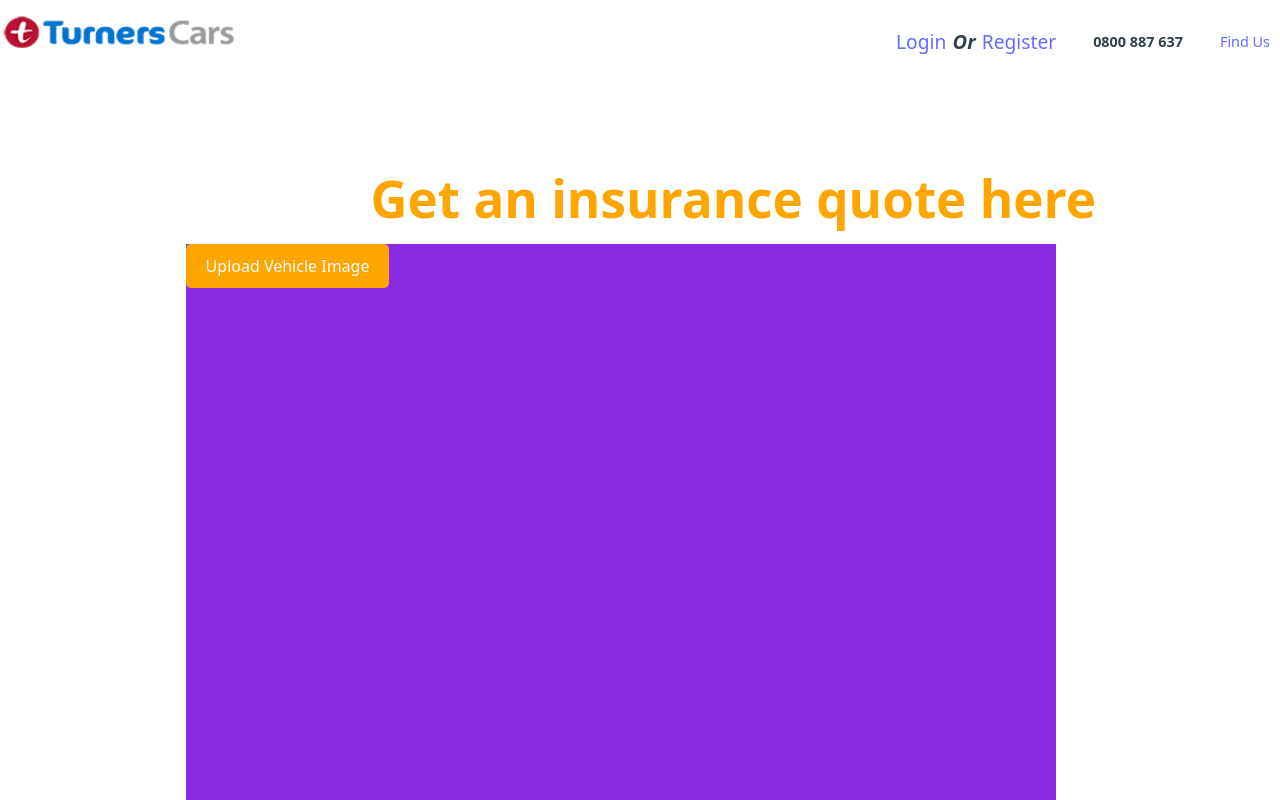
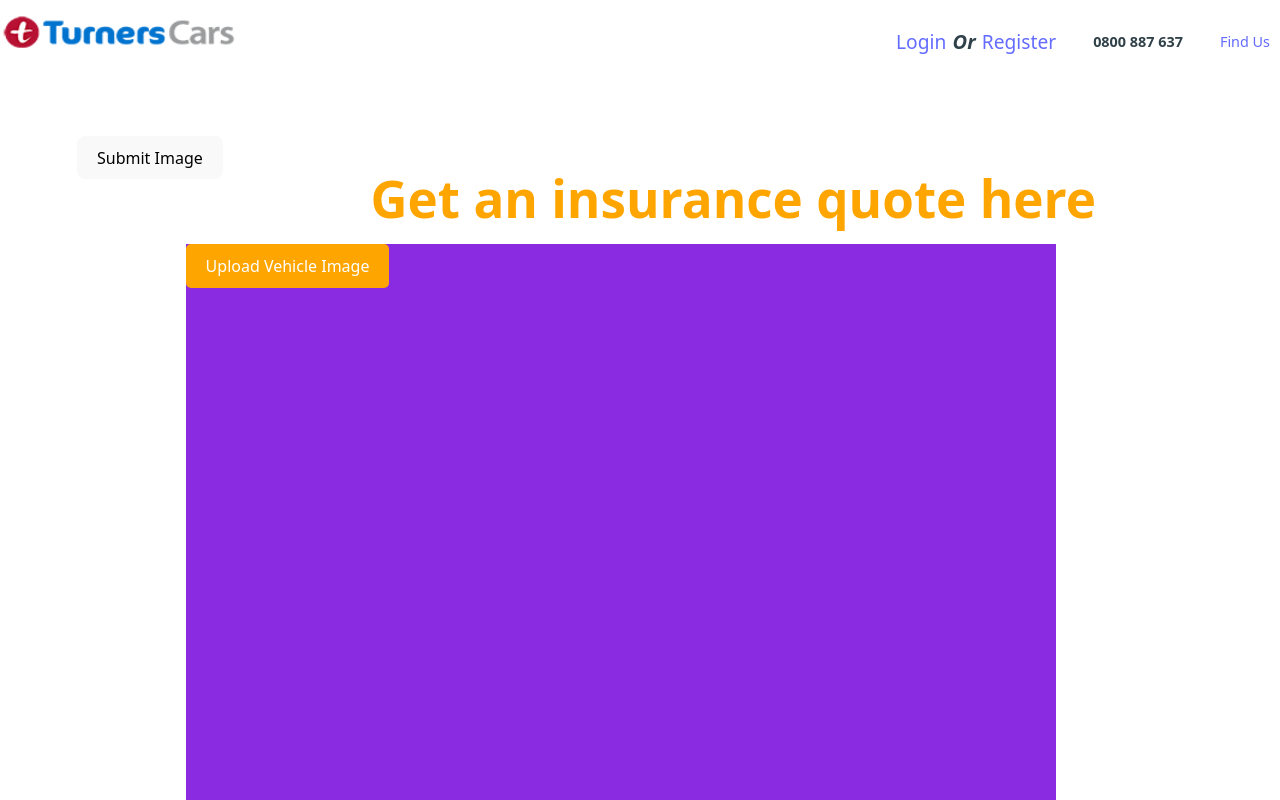
Before and after one commit to Brittany-Potato/mission1, a React (Vite) app: page /MainContainer in a window 1280 px wide. Built offline with nearby package versions, Linux system fonts and the light colour scheme.

Commit message:
Got the frontend button connected to the backend

```diff
--- a/src/components/MainContainer/MainContainer.jsx
+++ b/src/components/MainContainer/MainContainer.jsx
@@ -4,21 +4,77 @@ import styles from "./MainContainer.module.css";
 export default function MainContainer() {
   //Variables
   const [fileName, setFileName] = useState("");
+  const [file, setFile] = useState(null);
 
+
+  //The function that allows a user to upload a file/image
   const handleFileChange = (event) => {
     if (event.target.files.length > 0) {
-        setFileName(event.target.files[0].name);
+      const selectedFile = event.target.files[0];
+      setFile(selectedFile);
+      setFileName(selectedFile.name);
     }
   };
+
+  //backend
+  const uploadToBackend = async () => {
+    if (!fileName) {
+      alert("Please select a file first.");
+      return;
+    }
+
+    const formData = new FormData();
+    formData.append("file", file); //the backends expected key is now "file"
+
+    try {
+      const response = await fetch("http://localhost:4000/upload", {
+        method: "POST",
+        body: formData,
+      });
+
+
+
+      if (response.ok) {
+    const contentType = response.headers.get("content-type");
+
+    if (contentType && contentType.includes("application/json")) {
+      const data = await response.json(); // expects valid JSON
+      alert("Uploaded successfully!");
+      console.log(data);
+    } else {
+      alert("Upload succeeded but server did not return JSON");
+    }
+
+  } else {
+    const errorData = await response.json();
+    alert("Upload failed: " + (errorData?.error || "Unknown error"));
+    console.error("Upload failed with status", response.status, errorData);
+  }
+} catch (error) {
+  console.error("Error uploading file:", error);
+  alert("Upload failed: " + error.message);
+}}
 
   return (
     <div className={styles.maindivcontainer}>
       <h1 className={styles.title}>Get an insurance quote here</h1>
       <div className={styles.imagediv}>
-          <input type="file" accept="image/*" id='fileUpload' onChange={handleFileChange} className={styles.hiddenbutton}/>
-          <label htmlFor="fileUpload" className={styles.custombutton}>Upload Vehicle Image</label>
+        {/* Had to create a div to contain the button inorder to style it properly */}
+        <input
+          type="file"
+          accept="image/*"
+          id="fileUpload"
+          onChange={handleFileChange}
+          className={styles.hiddenbutton}
+        />
+        <label htmlFor="fileUpload" className={styles.custombutton}>
+          Upload Vehicle Image
+        </label>
         {fileName && <p>Selected file: {fileName}</p>}
+      </div>
+      <div>
+        <button onClick={uploadToBackend} className={styles.uploadbutton}>Submit Image</button>
       </div>
     </div>
   );
-  };
+}
```
Lines whose indentation alone changed are shown as unchanged.
